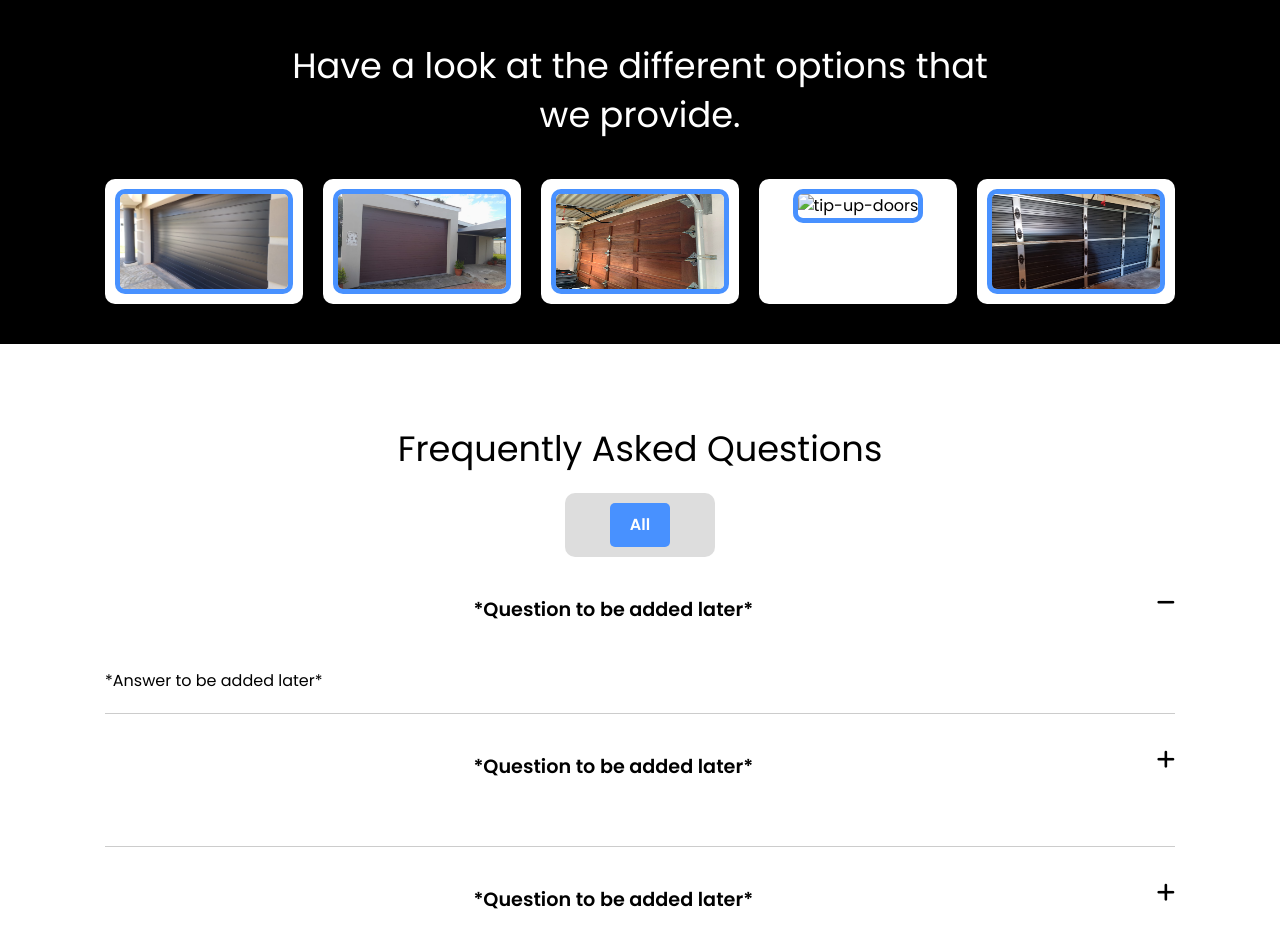
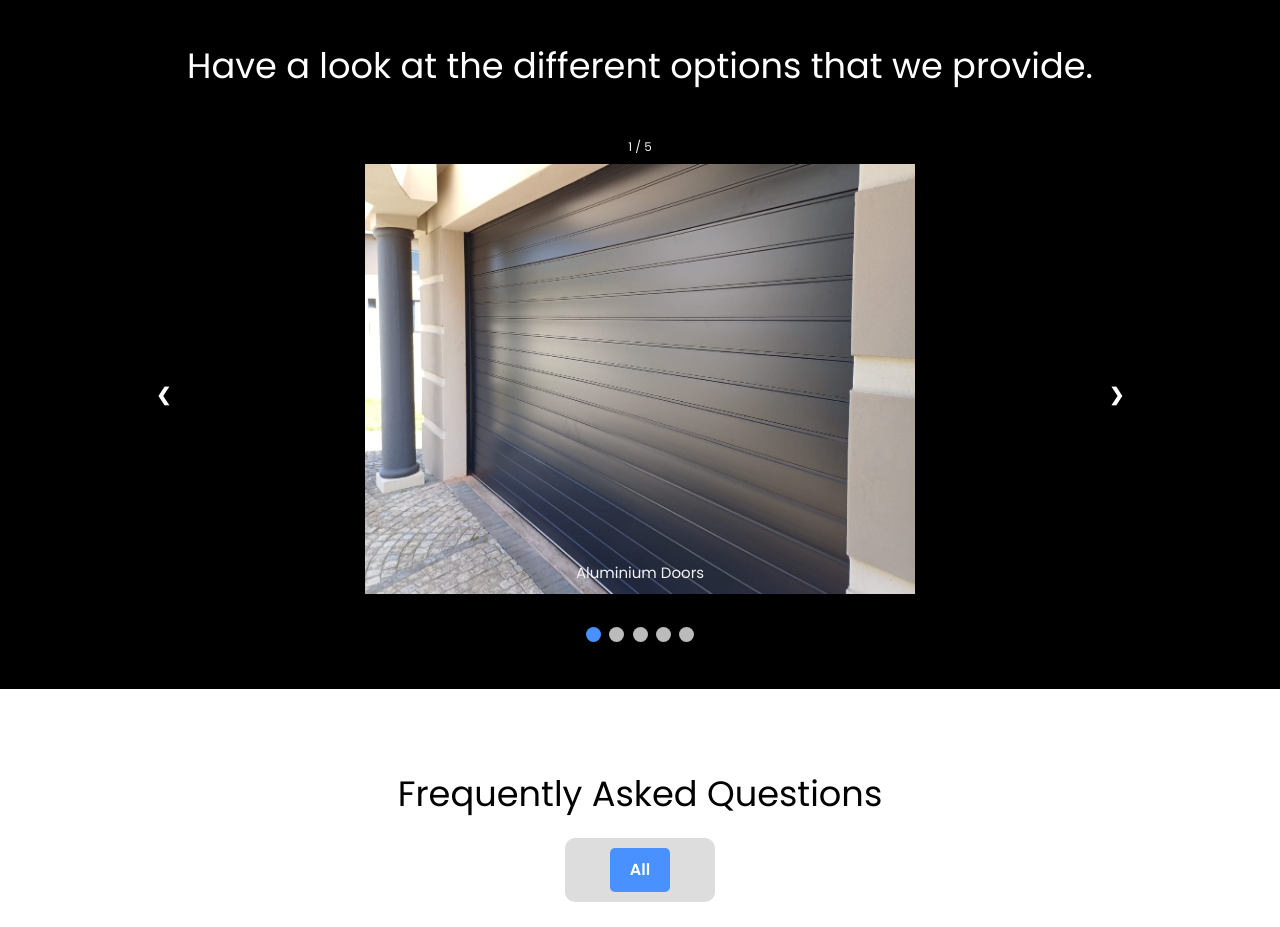
Before and after one commit to FrikBokTet/Wipdeur_Website, a plain HTML site: page index.html in a window 1280 px wide. Shown: the part 800-1727 px from the top of the page. Drawn offline with Linux system fonts and the light colour scheme.

Commit message:
Removed the old images layout and turned it into a slideshow

```diff
--- a/index.html
+++ b/index.html
@@ -96,23 +96,53 @@
             <h3 class="doors-heading text-xl">
                 Have a look at the different options that we provide.
             </h3>
-            <div class="doors-grid">
-                <div class="card">
-                   <img src="aluminium.jpg" alt="aluminium-doors">
+
+            <!-- Slideshow of doors -->
+            <div class="slideshow-container">
+
+                <div class="doorSlides fade">
+                    <div class="numbertext">1 / 5</div>
+                        <img src="aluminium.jpg" style="width: 550px; height: 430px;">
+                    <div class="text">Aluminium Doors</div>
                 </div>
-                <div class="card">
-                    <img src="aluzink-closeup.jpg" alt="aluzink-doors-close-up" class="img-top">
-                    <img src="aluzink.jpg" alt="aluzink-doors">
-                 </div>
-                 <div class="card">
-                    <img src="timber.jpg" alt="timber-doors">
-                 </div>
-                 <div class="card">
-                    <img src="" alt="tip-up-doors">
-                 </div>
-                 <div class="card">
-                    <img src="sectional-over-head-2.jpg" alt="sectional-over-head-doors">
-                 </div>
+
+                <div class="doorSlides fade">
+                    <div class="numbertext">2 / 5</div>
+                        <img src="aluzink.jpg" style="width: 550px; height: 430px;">
+                    <div class="text">Aluzink Doors</div>
+                </div>
+
+                <div class="doorSlides fade">
+                    <div class="numbertext">3 / 5</div>
+                        <img src="timber.jpg" style="width: 550px; height: 430px;">
+                    <div class="text">Timber Doors</div>
+                </div>
+
+                <div class="doorSlides fade">
+                    <div class="numbertext">4 / 5</div>
+                        <img src="tip-up.jpg" style="width: 550px; height: 430px;">
+                    <div class="text">Tip-Up</div>
+                </div>
+
+                <div class="doorSlides fade">
+                    <div class="numbertext">5 / 5</div>
+                        <img src="sectional-over-head.jpg" style="width: 550px; height: 430px;">
+                    <div class="text">Sectional Over-Head</div>
+                </div>
+
+                <!-- Next and previous buttons -->
+                <a class="prev" onclick="plusSlides(-1)">&#10094;</a>
+                <a class="next" onclick="plusSlides(1)">&#10095;</a>
+            </div>
+            <br>
+
+            <!-- The dots/circles -->
+            <div style="text-align:center">
+                <span class="dot" onclick="currentSlide(1)"></span>
+                <span class="dot" onclick="currentSlide(2)"></span>
+                <span class="dot" onclick="currentSlide(3)"></span>
+                <span class="dot" onclick="currentSlide(4)"></span>
+                <span class="dot" onclick="currentSlide(5)"></span>
             </div>
         </center>
         </div>
--- a/main.js
+++ b/main.js
@@ -15,7 +15,7 @@ document.addEventListener('DOMContentLoaded', () => {
         icon.classList.toggle('fa-plus');
         icon.classList.toggle('fa-minus');
 
-        // Toggle Visibilty Of Body
+        // Toggle Visibility Of Body
         groupBody.classList.toggle('open');
 
         // Close Other Open FAQ Bodies
@@ -42,3 +42,33 @@ document.addEventListener('DOMContentLoaded', () => {
 
     hamburgerButton.addEventListener('click', () => mobileMenu.classList.toggle('active'));
 })
+
+//Doors Slideshow
+let slideIndex = 1;
+showSlides(slideIndex);
+
+// Next/previous controls
+function plusSlides(n) {
+  showSlides(slideIndex += n);
+}
+
+// Thumbnail image controls
+function currentSlide(n) {
+  showSlides(slideIndex = n);
+}
+
+function showSlides(n) {
+  let i;
+  let slides = document.getElementsByClassName("doorSlides");
+  let dots = document.getElementsByClassName("dot");
+  if (n > slides.length) {slideIndex = 1}
+  if (n < 1) {slideIndex = slides.length}
+  for (i = 0; i < slides.length; i++) {
+    slides[i].style.display = "none";
+  }
+  for (i = 0; i < dots.length; i++) {
+    dots[i].className = dots[i].className.replace(" active", "");
+  }
+  slides[slideIndex-1].style.display = "block";
+  dots[slideIndex-1].className += " active";
+}
--- a/style.css
+++ b/style.css
@@ -247,43 +247,106 @@ img {
 
 /* Doors */
 
+* {box-sizing:border-box}
+
 .doors {
     padding: 40px 0;
 }
 
 .doors .doors-heading {
-    width: 700px;
+    width: auto;
     margin-bottom: 40px;
 }
 
-.doors .doors-grid {
-    display: grid;
-    grid-template-columns: repeat(5, 1fr);
-    gap: 20px;
+/* Slideshow container */
+.slideshow-container {
+  max-width: 1000px;
+  position: relative;
+  margin: auto;
 }
 
-.doors .doors-grid .card {
-    display: inline-block;
-    padding: 10px;
-    height: 125px;
+/* Hide the images by default */
+.doorSlides {
+  display: none;
 }
 
-.doors .doors-grid .card img {
-    border: 5px solid var(--primary-color);
-    border-radius: 10px;
-    height: 100%;
-    width: 100%;
+/* Next & previous buttons */
+.prev, .next {
+  cursor: pointer;
+  position: absolute;
+  top: 50%;
+  width: auto;
+  margin-top: none;
+  padding: 16px;
+  color: white;
+  font-weight: bold;
+  font-size: 18px;
+  transition: 0.6s ease;
+  border-radius: 0 3px 3px 0;
+  user-select: none;
 }
 
-.doors .doors-grid .card .img-top {
-    display: none;
-    position: absolute;
-    height: 105px;
-    width: 178px;
+/* Position buttons */
+.prev {
+  left: 0;
+  border-radius: 0 3px 3px 0;
 }
 
-.doors .doors-grid .card:hover .img-top {
-    display: inline;
+.next {
+    right: 0;
+    border-radius: 3px 0 0 3px;
+  }
+
+/* On hover, a little bit see-through */
+.prev:hover, .next:hover {
+  background-color: rgba(0,0,0,0.8);
+}
+
+/* Caption text */
+.text {
+  color: #f2f2f2;
+  font-size: 15px;
+  padding: 8px 12px;
+  position: absolute;
+  bottom: 8px;
+  width: 100%;
+  text-align: center;
+}
+
+/* Number text */
+.numbertext {
+  color: #f2f2f2;
+  font-size: 12px;
+  padding: 8px 12px;
+  position: relative;
+  top: 0;
+}
+
+/* The dots/bullets/indicators */
+.dot {
+  cursor: pointer;
+  height: 15px;
+  width: 15px;
+  margin: 0 2px;
+  background-color: #bbb;
+  border-radius: 50%;
+  display: inline-block;
+  transition: background-color 0.6s ease;
+}
+
+.active, .dot:hover {
+  background-color: #4891ff;
+}
+
+/* Fading animation */
+.fade {
+  animation-name: fade;
+  animation-duration: 1.5s;
+}
+
+@keyframes fade {
+  from {opacity: .4}
+  to {opacity: 1}
 }
 
 /* Text Classes */
@@ -405,29 +468,6 @@ img {
     .text-xxl {
         font-size: 2.5rem;
     }
-
-    .doors .doors-grid img {
-        height: 100%;
-        width: 100%;
-    }
-
-    .doors .doors-grid .card {
-        height: 150px;
-        width: 100%;
-    }
-
-    .doors .doors-grid .card .img-top {
-        display: none;
-        position: absolute;
-        height: 105px;
-        width: 178px;
-    }
-
-    .doors .doors-grid .card:hover .img-top {
-        display: inline;
-        height: 130px;
-        width: 150px;
-    }
 }
 
 @media (max-width: 670px) {
@@ -482,63 +522,12 @@ img {
     .text-md {
         font-size: 1.1rem;
     }
-
-    .doors .doors-heading {
-        max-width: 100%;
-        text-align: center;
-    }
-
-    .doors .doors-grid img {
-        height: 100%;
-        width: 100%;
-    }
-
-    .doors .doors-grid .card {
-        height: 300px;
-        width: 100%;
-    }
-
-    .doors .doors-grid .card .img-top {
-        display: none;
-        position: absolute;
-        height: 105px;
-        width: 178px;
-    }
-
-    .doors .doors-grid .card:hover .img-top {
-        display: inline;
-        height: 280px;
-        width: 620px;
-    }
 }
 
 
 @media (max-width: 500px) {
     .text-xxl {
         font-size: 2rem;
-    }
-
-    .doors .doors-grid img {
-        height: 100%;
-        width: 100%;
-    }
-
-    .doors .doors-grid .card {
-        height: 300px;
-        width: 100%;
-    }
-
-    .doors .doors-grid .card .img-top {
-        display: none;
-        position: absolute;
-        height: 105px;
-        width: 178px;
-    }
-
-    .doors .doors-grid .card:hover .img-top {
-        display: inline;
-        height: 280px;
-        width: 430px;
     }
 }
 
```
Also changed, not shown: 1 other file.
